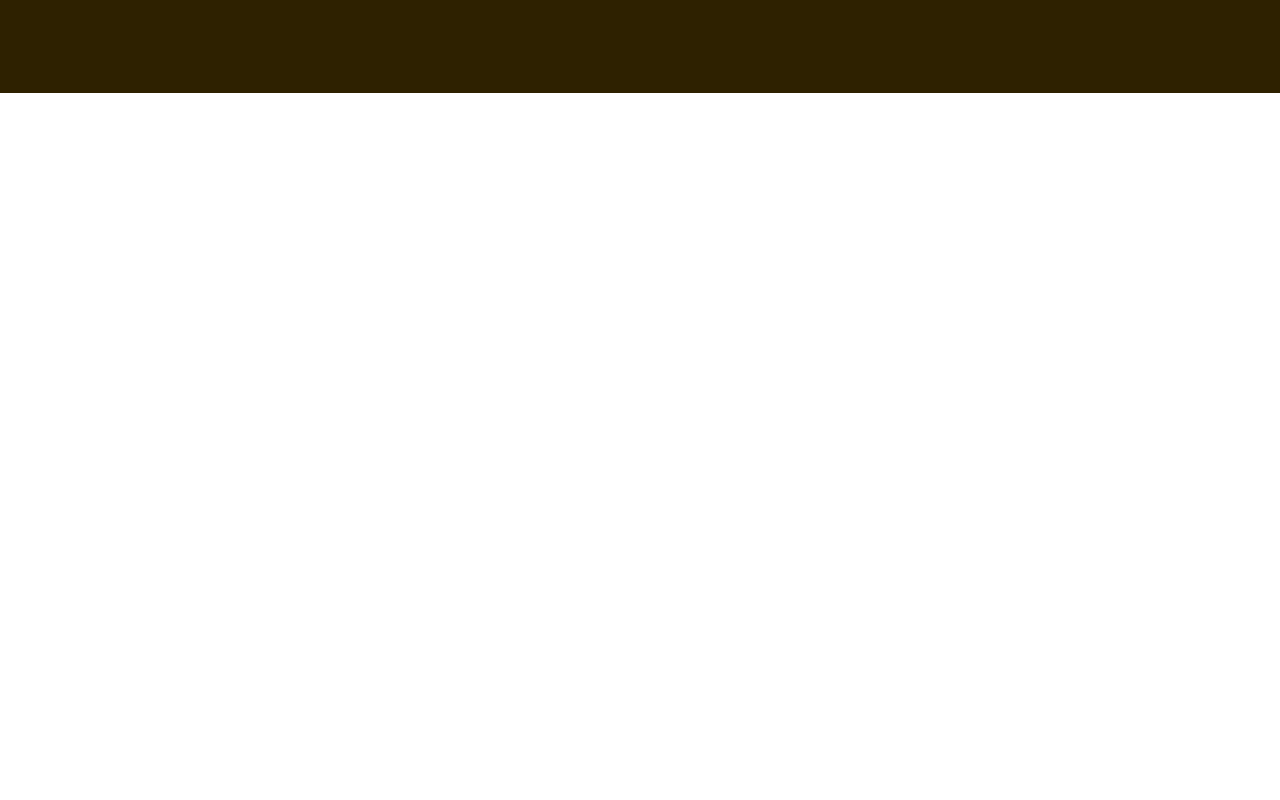
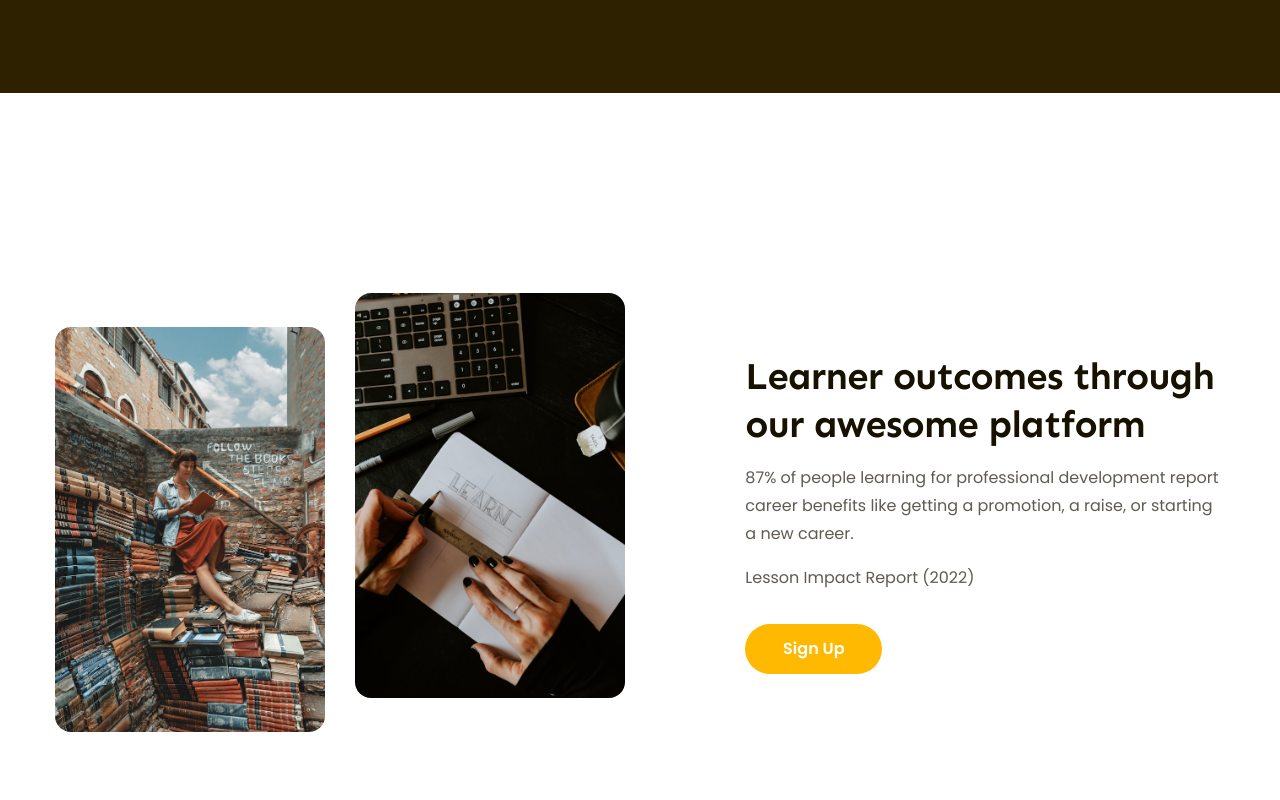
Before and after one commit to Quang-Trung-68/figma-to-html, a plain HTML site: page index.html in a window 1280 px wide. Shown: the part 2177-2977 px from the top of the page. Drawn offline with Linux system fonts and the light colour scheme.

Commit message:
p10 code phan features

```diff
--- a/assets/css/style.css
+++ b/assets/css/style.css
@@ -498,3 +498,51 @@ a {
   font-style: italic;
   line-height: 1.54;
 }
+
+/* ==========features========== */
+
+.features {
+  margin-top: 135px;
+  padding: 65px 0;
+}
+
+.features .body {
+  display: flex;
+}
+
+.features .images {
+  display: flex;
+  gap: 30px;
+}
+
+.features .images img {
+  width: 270px;
+  height: 405px;
+  object-fit: cover;
+  border-radius: 16px;
+}
+
+.features .images .lower {
+  margin-top: 34px;
+}
+
+.features .content {
+  width: 41%;
+  margin-left: auto;
+  align-self: center;
+}
+
+.features .desc {
+  margin-top: 16px;
+  color: #5f5b53;
+  font-size: 1.6rem;
+  line-height: 1.75;
+}
+
+.features .cta-btn {
+  margin-top: 32px;
+  width: 137px;
+  height: 50px;
+  border-radius: 26px;
+  background: #ffb900;
+}
--- a/index.html
+++ b/index.html
@@ -366,6 +366,29 @@
           </div>
         </div>
       </div>
+      <!-- features -->
+      <div class="features">
+        <div class="main-content">
+          <div class="body">
+            <div class="images">
+              <img class="lower" src="./assets/img/learn1.jpg" alt="" />
+              <img src="./assets/img/learn2.jpg" alt="" />
+            </div>
+            <div class="content">
+              <h2 class="heading-lv2">
+                Learner outcomes through our awesome platform
+              </h2>
+              <p class="desc">
+                87% of people learning for professional development report
+                career benefits like getting a promotion, a raise, or starting a
+                new career.
+              </p>
+              <p class="desc">Lesson Impact Report (2022)</p>
+              <a href="!#" class="btn cta-btn">Sign Up</a>
+            </div>
+          </div>
+        </div>
+      </div>
     </main>
   </body>
 </html>
```
Also changed, not shown: assets/img/learn1.jpg (added), assets/img/learn2.jpg (added).
